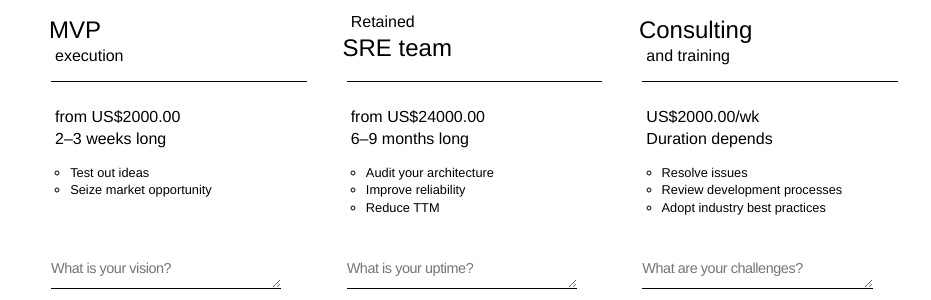
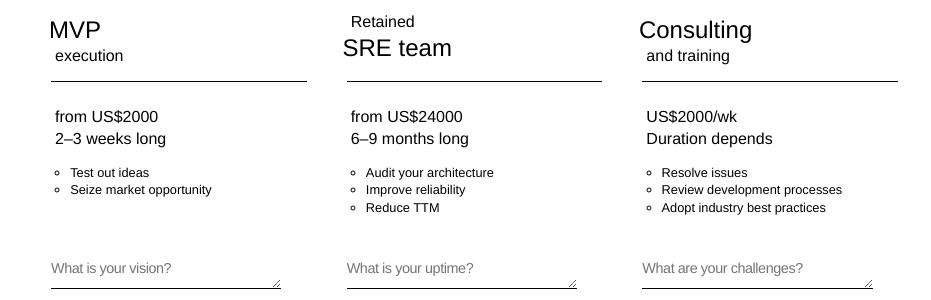
Before and after one commit to strogonoff/strogonoff.github.io, a Jekyll site: the page built from index.html, in a window 1280 px wide. Shown: the part 299-599 px from the top of the page, without its empty margins (161-1092 px from the left). Built offline with Jekyll 4.4.1, drawn with Linux system fonts in a browser that asks for light colours.

Commit message:
copy: Remove decimal points from prices

```diff
--- a/index.html
+++ b/index.html
@@ -29,7 +29,7 @@ layout: default
         <div class="box">
           <span class="title"><span class="keyword">MVP</span> execution</span>
           <span class="price">
-            <span class="total"><span class="from">from </span>US$2000.00</span>
+            <span class="total"><span class="from">from </span>US$2000</span>
           </span>
           <span class="duration">2–3 weeks long</span>
 
@@ -48,7 +48,7 @@ layout: default
         <div class="box">
           <span class="title">Retained <span class="keyword">SRE team</span></span>
           <span class="price">
-            <span class="total"><span class="from">from </span>US$24000.00</span>
+            <span class="total"><span class="from">from </span>US$24000</span>
           </span>
           <span class="duration">6–9 months long</span>
 
@@ -82,7 +82,7 @@ layout: default
         <div class="box">
           <span class="title"><span class="keyword">Consulting</span> and training</span>
           <span class="price">
-            <span class="per-unit">US$2000.00<span class="time-unit">/wk</span></span>
+            <span class="per-unit">US$2000<span class="time-unit">/wk</span></span>
           </span>
           <span class="duration depends">Duration depends</span>
 
```
